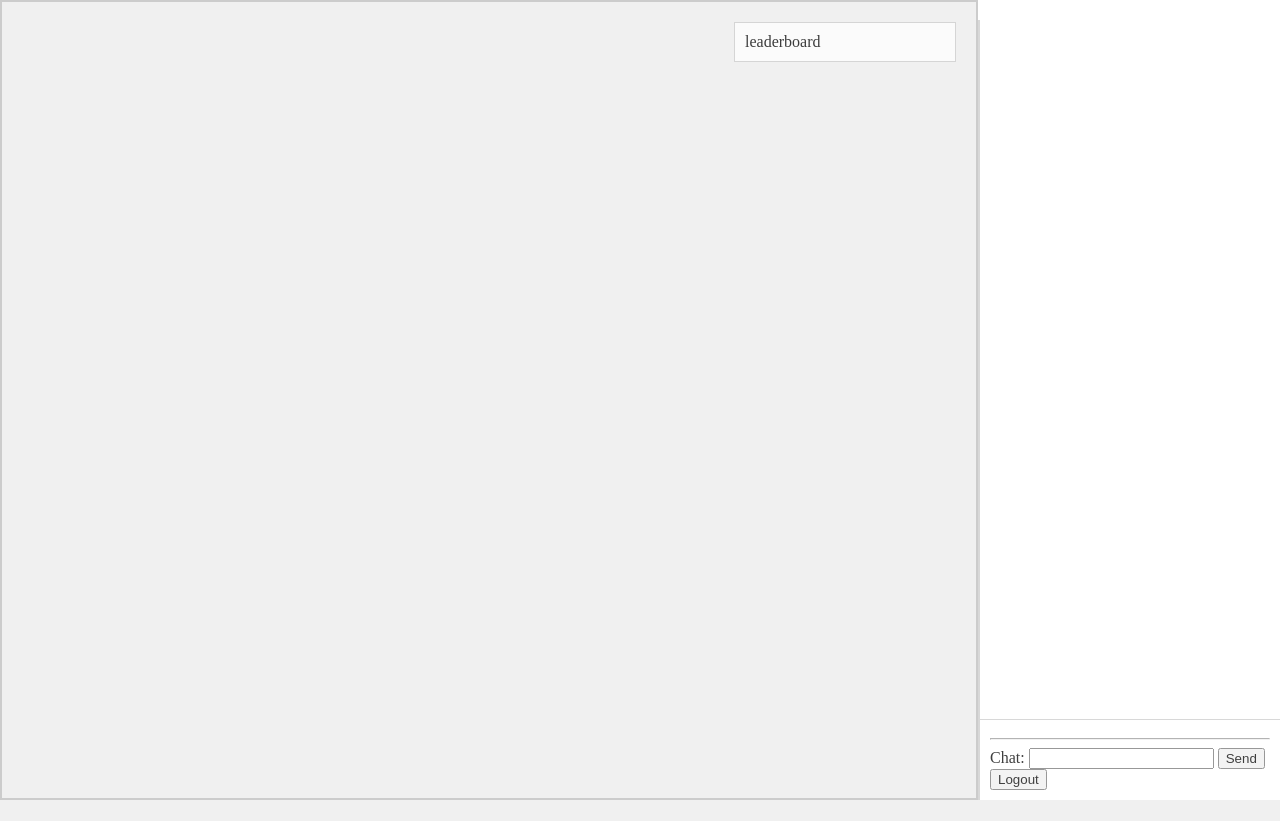
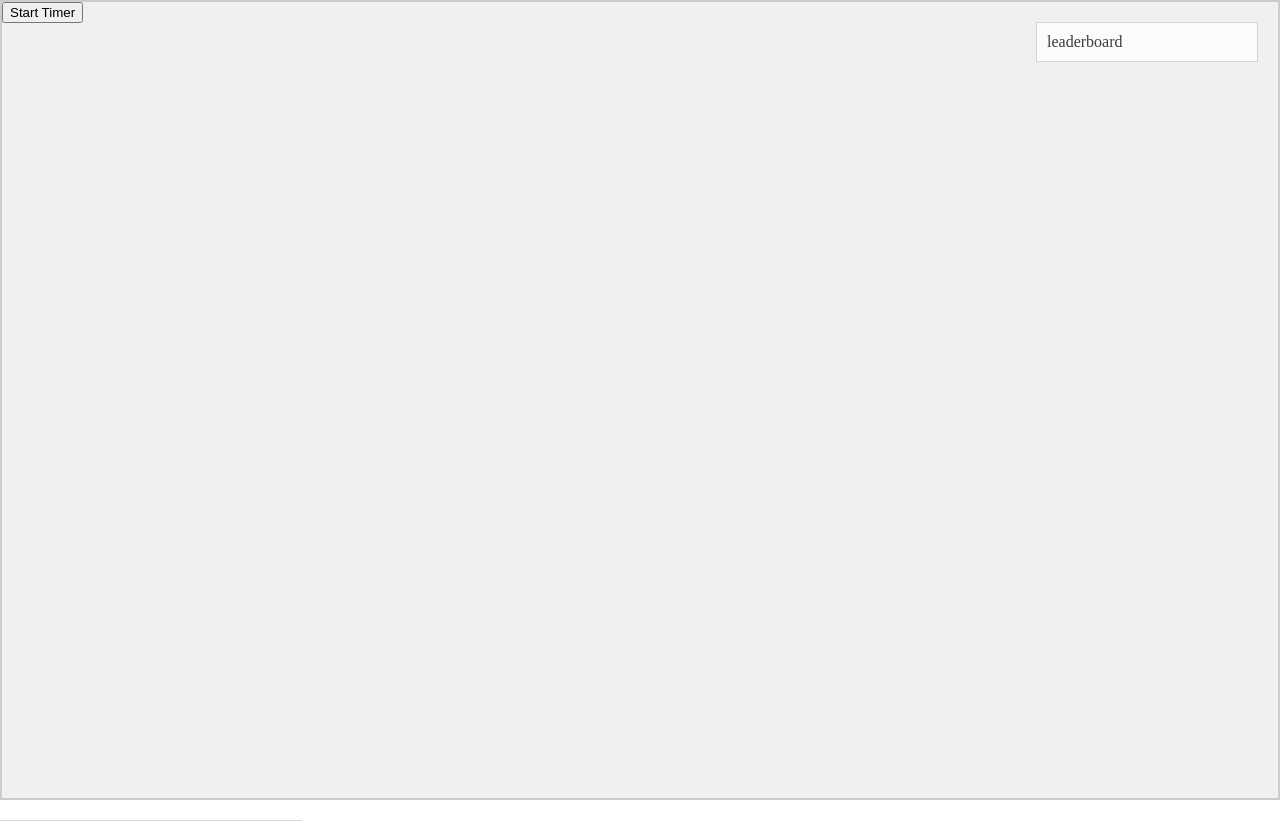
Before and after one commit to APre203/cse312Project, a Flask app: page /game in a window 1280 px wide. Shown: the top 821 px of the page. Before the commit the page ends 800 px from the top, so only its background shows below. Run offline with Flask 3, Linux system fonts and the light colour scheme; data that the repository does not hold is empty; some libraries are stand-ins or nearby versions.

Commit message:
Added timer and reset functionality

```diff
--- a/server.py
+++ b/server.py
@@ -8,11 +8,15 @@ import json
 from util.DBuploads import getImage, storeImage
 from util.gameBoard import GameBoard
 from util.player import Player
+import threading
+import time
 
 app = Flask(__name__)
 app.secret_key = 'your_secret_key'
 ssl_context = ('/etc/letsencrypt/live/heapoverflow312.me/fullchain.pem', '/etc/letsencrypt/live/heapoverflow312.me/privkey.pem')
 
+timer_duration = 30
+start_time = None
 
 socketio = SocketIO(app, cors_allowed_origins="*")#, transports=['websocket'])
 # sock = Sock(app)
@@ -92,6 +96,37 @@ def handle_message(message, b):
         handle_update_game_state(b)
     # print("Message: ", message)
     # {"username":username, username: {"location":[player.style.top,player.style.left], "width":10}}
+
+@socketio.on('start_timer')
+def start_timer():
+    print("\n\nTEST\n\n")
+    gamestate = gameBoard.restartGameboard()
+    socketio.emit('new-gamestate', gamestate)
+    global start_time
+    print("THIS", start_time)
+    if start_time is None:
+        start_time = time.time()
+        print(start_time)
+        countdown_thread = threading.Thread(target=countdown_timer)
+        countdown_thread.start()
+        socketio.emit('timer_started')
+
+def countdown_timer():
+    global start_time
+
+    print("test2")
+    while time.time() - start_time < timer_duration:
+        print(timer_duration, time.time() - start_time)
+        print("test3")
+        remaining_time = int(timer_duration - (time.time() - start_time))
+        socketio.emit('update_timer', {'time': remaining_time})
+        time.sleep(1)
+    old_state = gameBoard.gameState()
+    board = gameBoard.restartGameboard()
+
+    socketio.emit('timer_end', [board, old_state])
+    start_time = None
+    #return redirect(url_for('dashboard'))
 
 @app.after_request
 def add_header(response):
--- a/static/websocket_test.js
+++ b/static/websocket_test.js
@@ -1,4 +1,5 @@
 wss = false
+let timerStarted = false;
 let socket = io();
 if (wss){
     io.set('transports', ['websocket']);
@@ -51,6 +52,28 @@ initialize();
 // handleInit();
 // socket.on('init', handleInit);
 
+socket.on('timer_started', function() {
+    startTimer();
+});
+
+function startTimer() {
+    if (!timerStarted) {
+
+        socket.emit('start_timer');
+        document.getElementById('start-timer-btn').style.display = 'none';
+        document.getElementById('timer').style.display = 'block';
+        timerStarted = true;
+    }
+  }
+
+socket.on('update_timer', function(data) {
+    // Extract the time remaining from the data received
+    const timeRemaining = data.time;
+
+    // Update the HTML element displaying the timer with the new time
+    document.getElementById('time').textContent = timeRemaining + ' seconds';
+});
+
 socket.on('new-gamestate', function(data){ // NEW GAMESTATE
     // console.log("Data From Server: ", data);
     const players = data.players;
@@ -67,6 +90,40 @@ socket.on('new-gamestate', function(data){ // NEW GAMESTATE
     // addUserListener();
 
 });
+
+socket.on('timer_end', function([data, old_state]){
+    const players = data.players;
+    const balls = data.balls;
+    const leaders = data.leaders;
+    timerStarted = false;
+    document.getElementById('start-timer-btn').style.display = 'block';
+    document.getElementById('timer').style.display = 'none';
+    const maxscore = findMaxScoreUser(old_state.leaders);
+    console.log(maxscore)
+    document.getElementById('winner-message').textContent = "Previous winner: " + maxscore[0] + ' with ' + maxscore[1];
+    document.getElementById('winner-message').style.display = 'block';
+    playerClear();
+    //ballsClear();
+    //leaderClear();
+    addPlayerstoDOM(players);
+    //addBallstoDOM(balls);
+    //addLeaderstoDOM(leaders);
+    console.log("game reset")
+});
+
+function findMaxScoreUser(userScores) {
+    let maxScore = -Infinity;
+    let maxScoreUser = null;
+
+    for (let [username, score] of userScores) {
+        if (score > maxScore) {
+            maxScore = score;
+            maxScoreUser = username;
+        }
+    }
+
+    return [maxScoreUser, maxScore];
+}
 
 function addPlayerstoDOM(gameStateData){
     for (let key in gameStateData) {
--- a/templates/playPage.html
+++ b/templates/playPage.html
@@ -56,6 +56,16 @@
 
                  -->
         </div>
+        <div id="timer-container">
+          <button id="start-timer-btn" onclick="startTimer()">Start Timer</button>
+          <div id="timer" style="display: none;">
+              Time Remaining: <span id="time">0</span> seconds
+          </div>
+          <div id="winner-message" style="display: none;">
+            Previous winner:
+          </div>
+          </div>
+        </div>
       </div>
       <div class="sidebar" id="sidebar">
         <!-- Sidebar content (comments, chat, etc.) goes here -->
```
